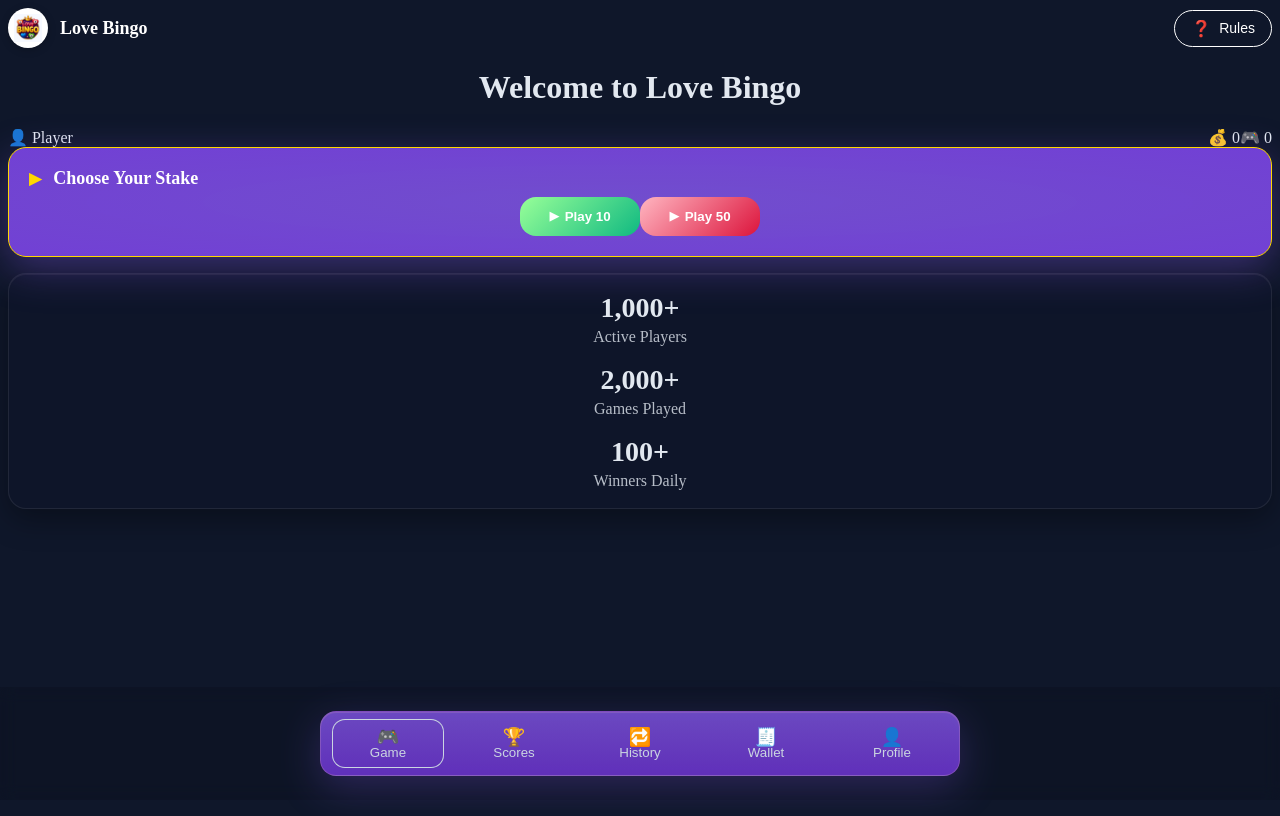
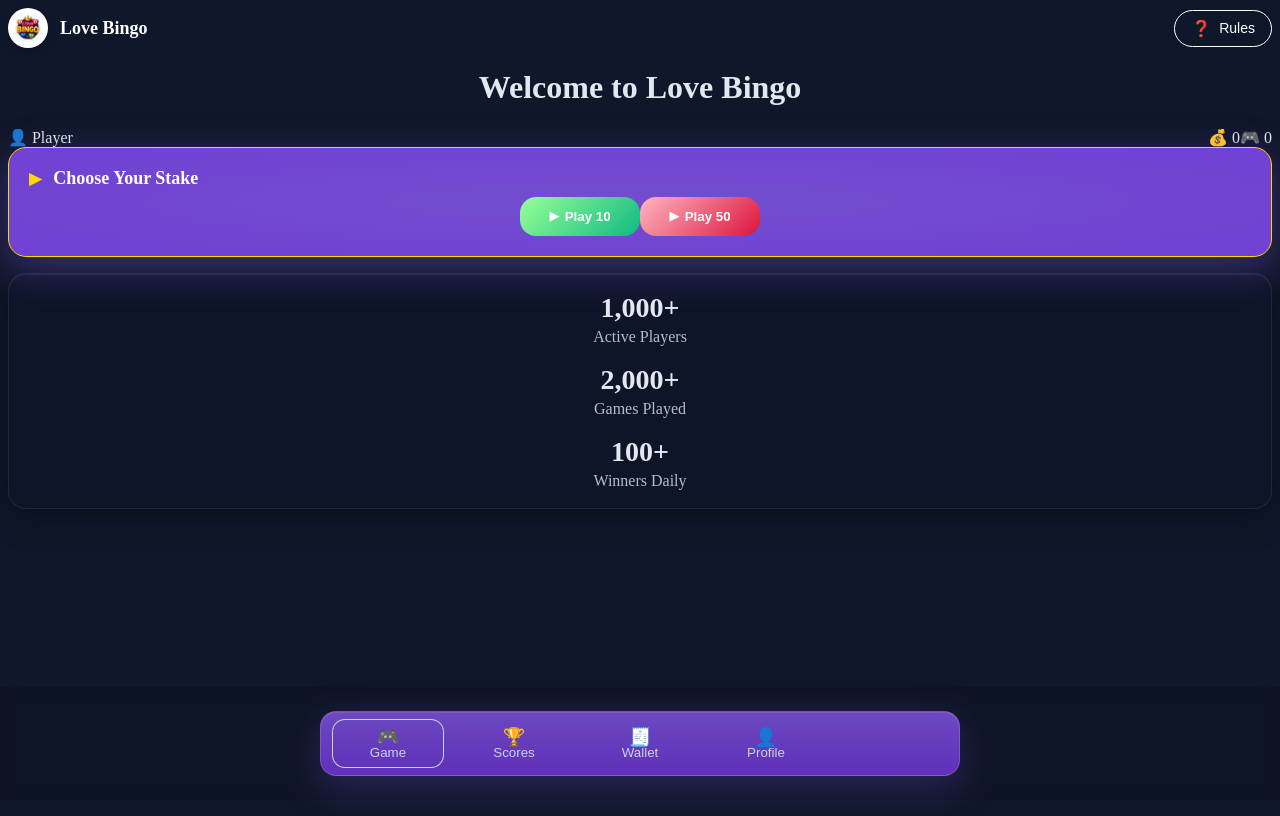
Before and after one commit to Lealem-star/Bingo-Front, a React (Vite) app: page / in a window 1280 px wide. Built offline with nearby package versions, Linux system fonts and the light colour scheme; no server answers.

Commit message:
update ui

```diff
--- a/src/components/BottomNav.jsx
+++ b/src/components/BottomNav.jsx
@@ -3,7 +3,6 @@ import React from 'react';
 const tabs = [
     { key: 'game', label: 'Game', icon: '🎮' },
     { key: 'scores', label: 'Scores', icon: '🏆' },
-    { key: 'history', label: 'History', icon: '🔁' },
     { key: 'wallet', label: 'Wallet', icon: '🧾' },
     { key: 'profile', label: 'Profile', icon: '👤' },
 ];
@@ -12,7 +11,7 @@ export default function BottomNav({ current, onNavigate }) {
     return (
         <div className="nav-wrap">
             <nav className="mx-auto max-w-md w-full">
-                <ul className="bottom-nav grid grid-cols-5 gap-5 list-none text-[12px] text-pink-200 px-3 py-2 rounded-2xl">
+                <ul className="bottom-nav grid grid-cols-4 gap-5 list-none text-[12px] text-pink-200 px-3 py-2 rounded-2xl">
                     {tabs.map(t => (
                         <li key={t.key}>
                             <button
```
